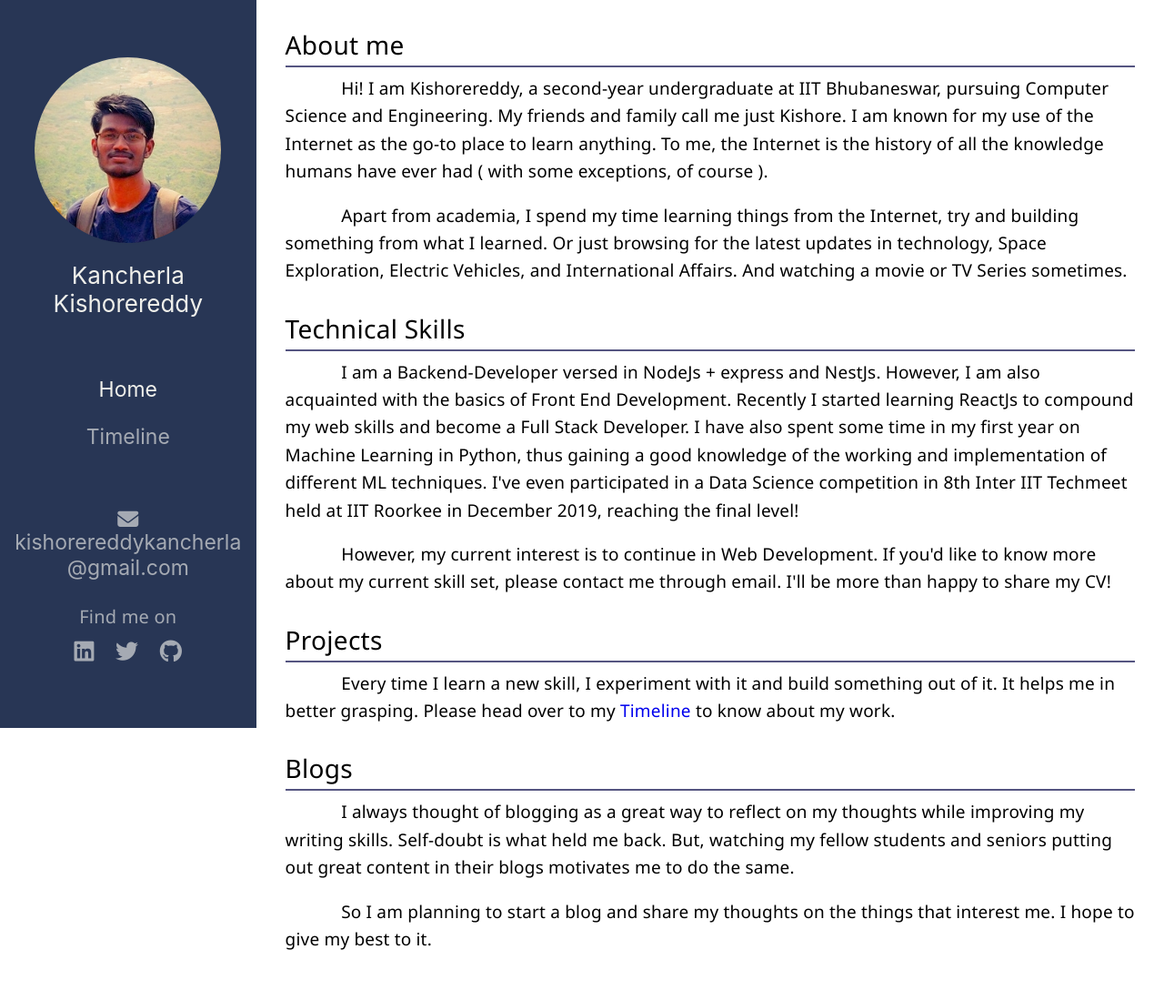
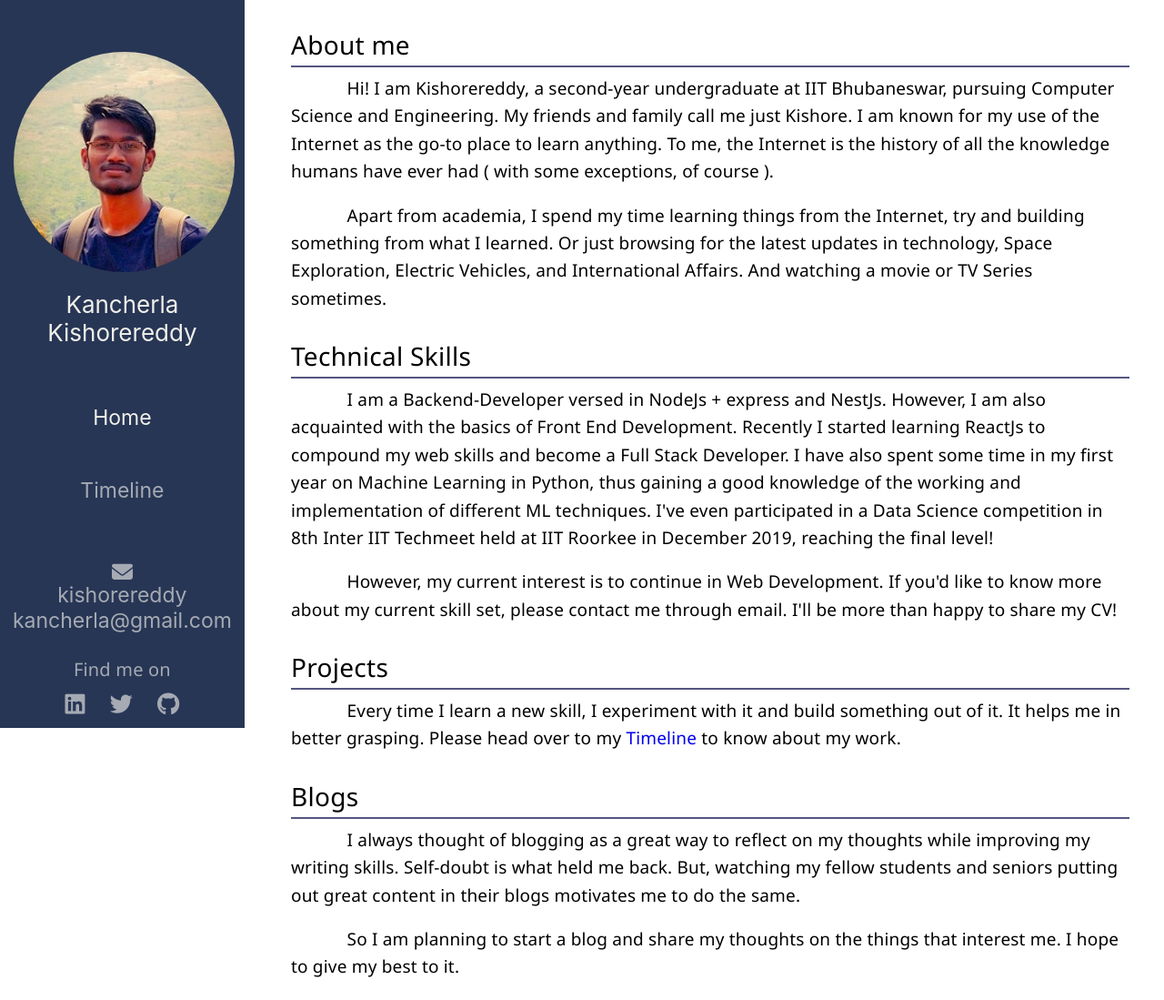
Before and after one commit to kancherlakishorereddy/kancherlakishorereddy.gihub.io, a plain HTML site: page index.html in a window 1280 px wide. Shown: the whole page at 91% size. Drawn offline with Linux system fonts and the light colour scheme.

Commit message:
minor css updates

```diff
--- a/index.html
+++ b/index.html
@@ -12,7 +12,7 @@
     <meta name="description"
         content="Hi! I am Kishore, a CSE undergraduate at IIT Bhubaneswar. Welcome to my page..." />
 
-    <title>Kancherla Kishorereddy | Home</title>
+    <title>Kancherla Kishorereddy</title>
 
 </head>
 
@@ -24,22 +24,27 @@
                 <a class="aa t active" href="index.html">Kancherla Kishorereddy</a>
             </div>
             <div class="area-2">
-                <a class="aa active" href="index.html">Home</a>
+                <a class="aa active" href="index.html">Home</a><br>
                 <a class="aa" href="projects.html">Timeline</a>
             </div>
             <div class="area-3">
                 <div>
                     <a class="aa" href="mailto:"><i class="fas fa-envelope"></i><br>
-                        kishorereddy<wbr>kancherla<wbr>@gmail.com</a></div>
+                        kishorereddy<wbr>kancherla<wbr>@gmail.com</a>
+                </div>
                 <div>
                     <p style="font-size: 20px; color: #f0f0eb9f;">Find me on</p>
                     <p>
                         <a class="ii" href="https://www.linkedin.com/in/kishorereddy-kancherla-588294170/"
-                            target="null"><i class="fab fa-linkedin"></i></a>
+                            target="null"><i class="fab fa-linkedin"></i>
+                        </a>
                         <a class="ii" href="https://twitter.com/K_Kishorereddy_" target="null"><i
-                                class="fab fa-twitter"></i></a>
+                                class="fab fa-twitter"></i>
+                        </a>
                         <a class="ii" href="https://github.com/kancherlakishorereddy" target="null"><i
-                                class="fab fa-github"></i></a></p>
+                                class="fab fa-github"></i>
+                        </a>
+                    </p>
                 </div>
             </div>
         </nav>
--- a/styles.css
+++ b/styles.css
@@ -22,12 +22,13 @@ body{
     box-sizing: border-box;
     display: flex;
     flex-direction: column;
-    flex-wrap: wrap;
-    justify-content: space-evenly;
+    flex-wrap: nowrap;
+    overflow-y: auto;
 }
 
 .area-1, .area-2, .area-3{
-    margin: 10px 0;
+    margin: auto 0;
+    padding: 15px 0;
 }
 
 .area-3{
@@ -111,7 +112,7 @@ h2{
         text-align: center;
     }
     .side-nav img{
-        max-width: 150px;
+        max-width: 175px;
         margin: 10px;
     }
     .side-nav a.aa{
@@ -154,7 +155,7 @@ h2{
         box-sizing: border-box;
     }
     .side-nav img{
-        max-width: 80%;
+        max-width: 90%;
         margin-bottom: 1.5vh;
     }
     .side-nav a.aa{
@@ -172,7 +173,7 @@ h2{
     .content{
         float: left;
         width: 75%;
-        padding: 1.5% 2.5%;
+        padding: 1.5% 3%;
         margin-left: 25%;
         box-sizing: border-box;
     }
@@ -198,7 +199,7 @@ h2{
 
     .side-nav{
         float: left;
-        width: 22%;
+        width: 21%;
         height: 100%;
         padding: 5vh 1vw;
         position: fixed;
@@ -208,7 +209,7 @@ h2{
         box-sizing: border-box;
     }
     .side-nav img{
-        max-width: 80%;
+        max-width: 100%;
         margin-bottom: 1vh;
     }
     .side-nav a.aa{
@@ -218,7 +219,7 @@ h2{
     .content{
         float: left;
         width: 78%;
-        padding: 1.5% 2.5%;
+        padding: 1.5% 3%;
         margin-left: 22%;
         box-sizing: border-box;
     }
@@ -231,7 +232,7 @@ h2{
 @media screen and (max-width: 450px){
 
     .side-nav img{
-        max-width: 150px;
+        max-width: 175px;
         margin: 10px;
     }
     .side-nav a.aa{
```
